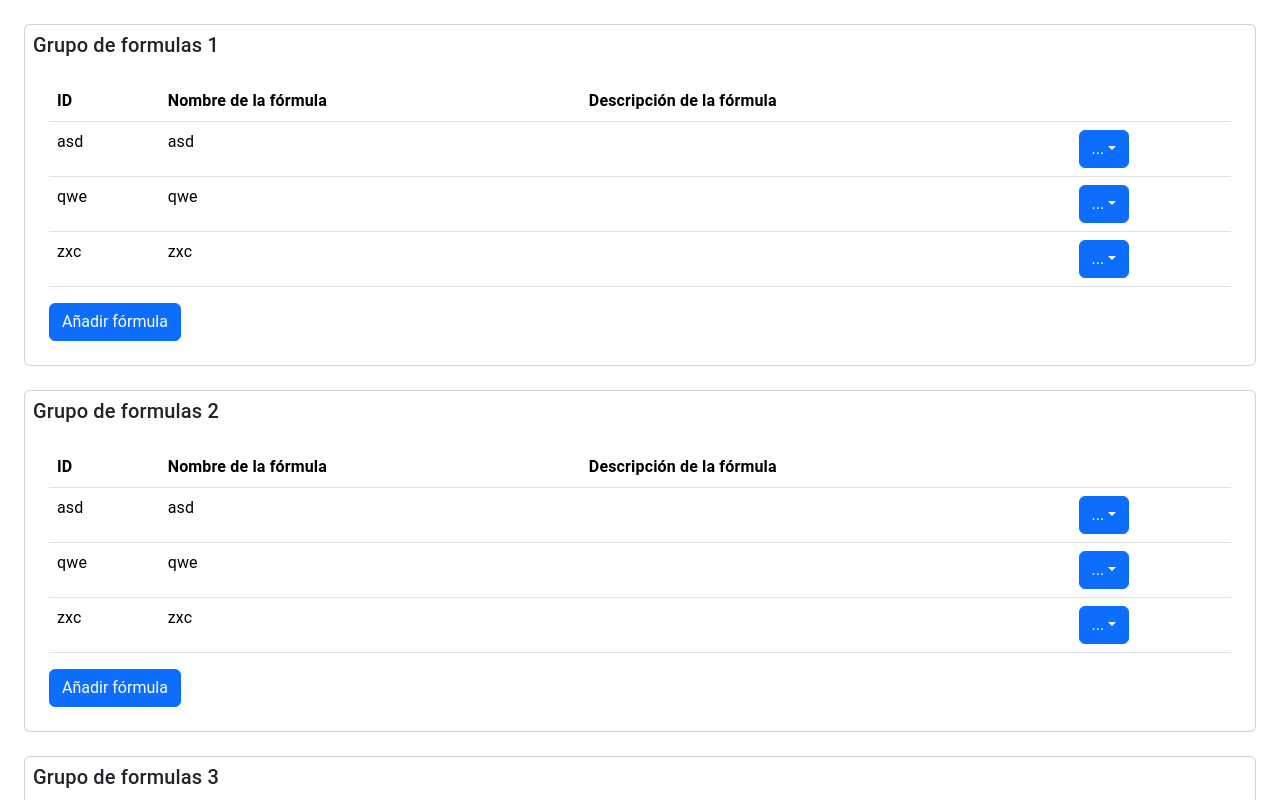
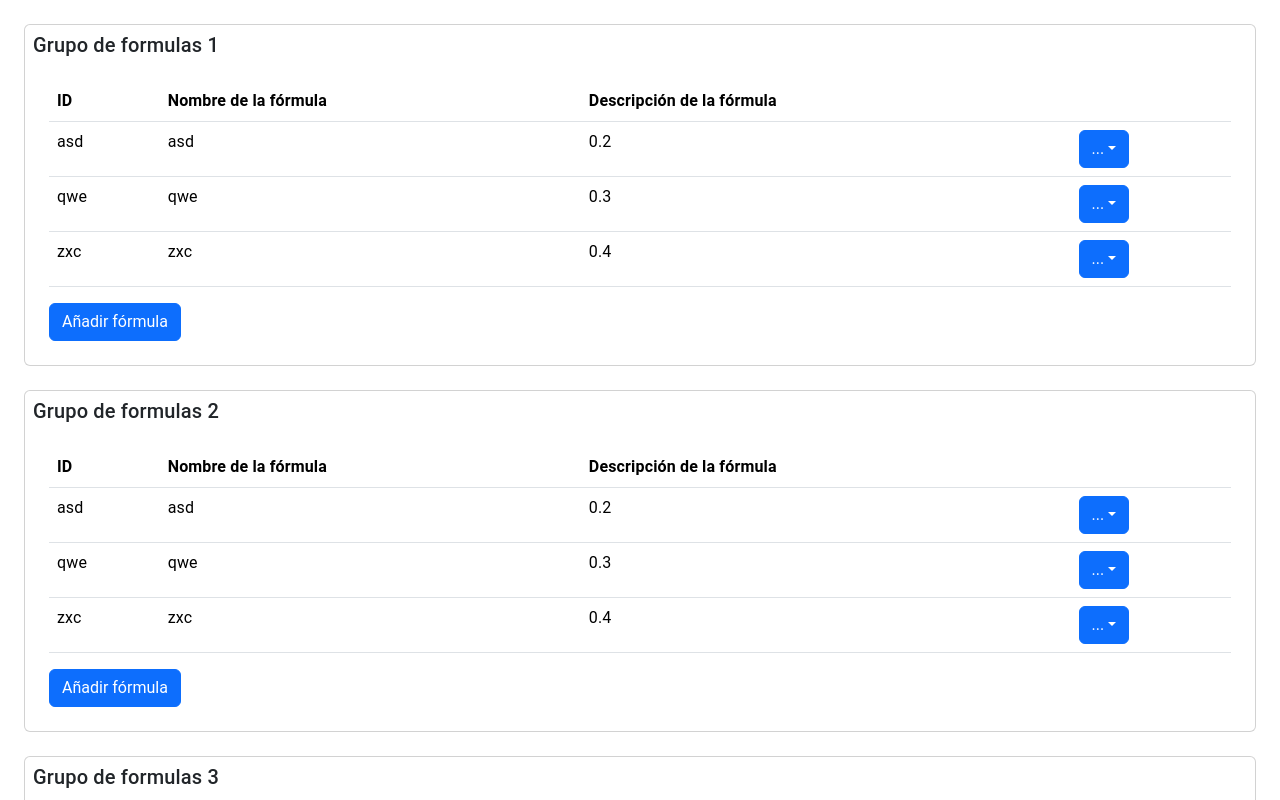
Before and after one commit to emersonHO/Modulo-Evaluaciones-Front, a React (Vite) app: page /auth in a window 1280 px wide. Both pictures are taken after a click on the button "Iniciar sesión". Shown: the top 800 px of the page. Built offline with nearby package versions, Linux system fonts and the light colour scheme.

Commit message:
Correcting minor fixes with field name

```diff
--- a/src/evaluaciones/pages/formulas/sections/GrupoFormulas.jsx
+++ b/src/evaluaciones/pages/formulas/sections/GrupoFormulas.jsx
@@ -100,7 +100,7 @@ export default function GrupoFormulas() {
                                         <tr key={f.id + i}>
                                             <td>{f.id}</td>
                                             <td>{f.nameformula}</td>
-                                            <td>{f.weight}</td>
+                                            <td>{f.desc}</td>
                                             <td>
                                                 <Dropdown>
                                                     <Dropdown.Toggle>...</Dropdown.Toggle>
```
